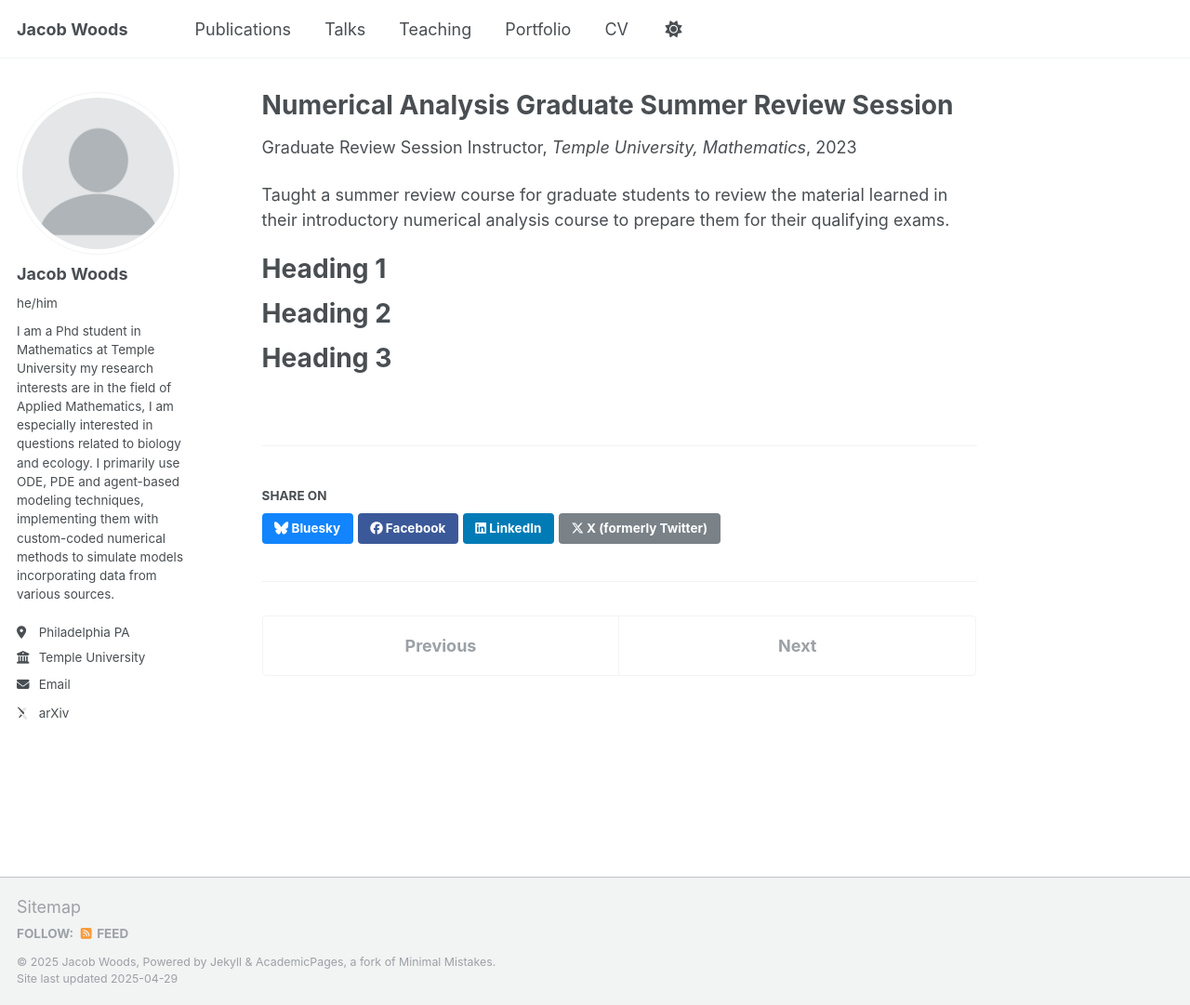
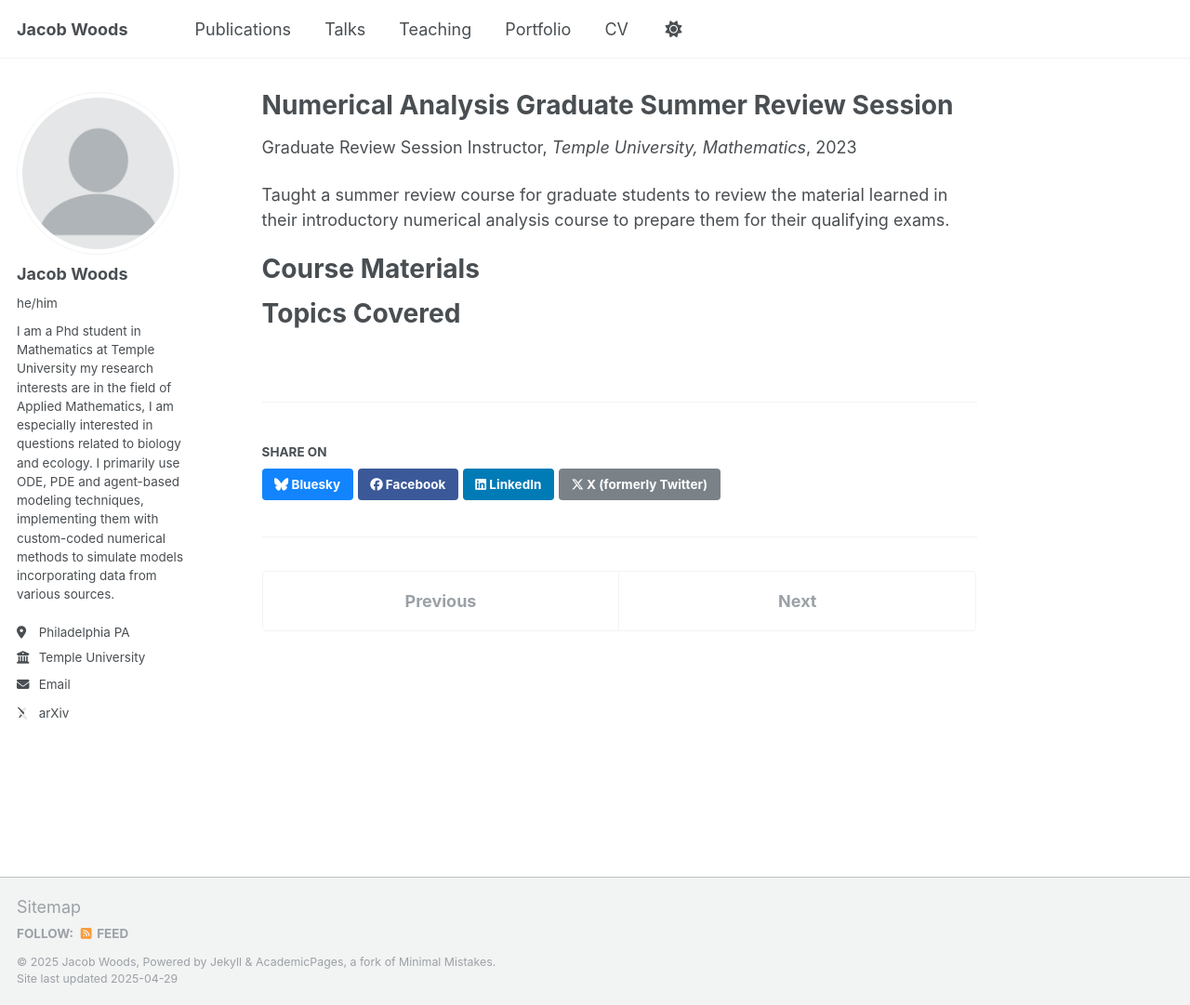
Before and after one commit to JacobWoods/JacobWoods.github.io, a Jekyll site: the page built from _teaching/2023-summer.md, in a window 1280 px wide and 1081 px high. Shown: the whole window at 93% size. Built offline with Jekyll 4.4.1, drawn with Linux system fonts in a browser that asks for light colours; some web fonts are replaced.

Commit message:
Update 2023-summer.md

```diff
--- a/_teaching/2023-summer.md
+++ b/_teaching/2023-summer.md
@@ -10,11 +10,10 @@ location: "Philadelphia, Pa"
 
 Taught a summer review course for graduate students to review the material learned in their introductory numerical analysis course to prepare them for their qualifying exams.
 
-Heading 1
+Course Materials
 ======
 
-Heading 2
+
+
+Topics Covered
 ======
-
-Heading 3
-======
```
